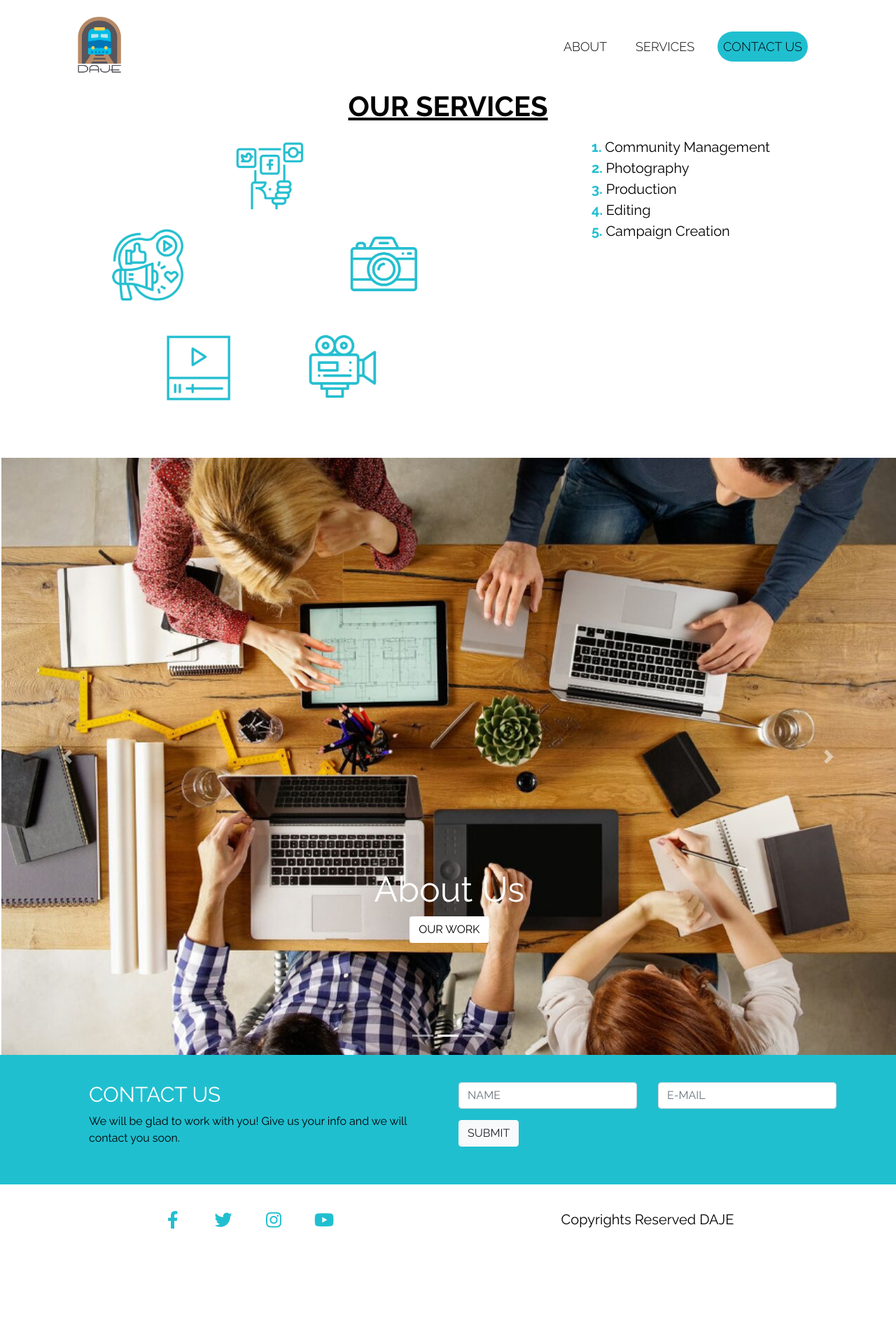
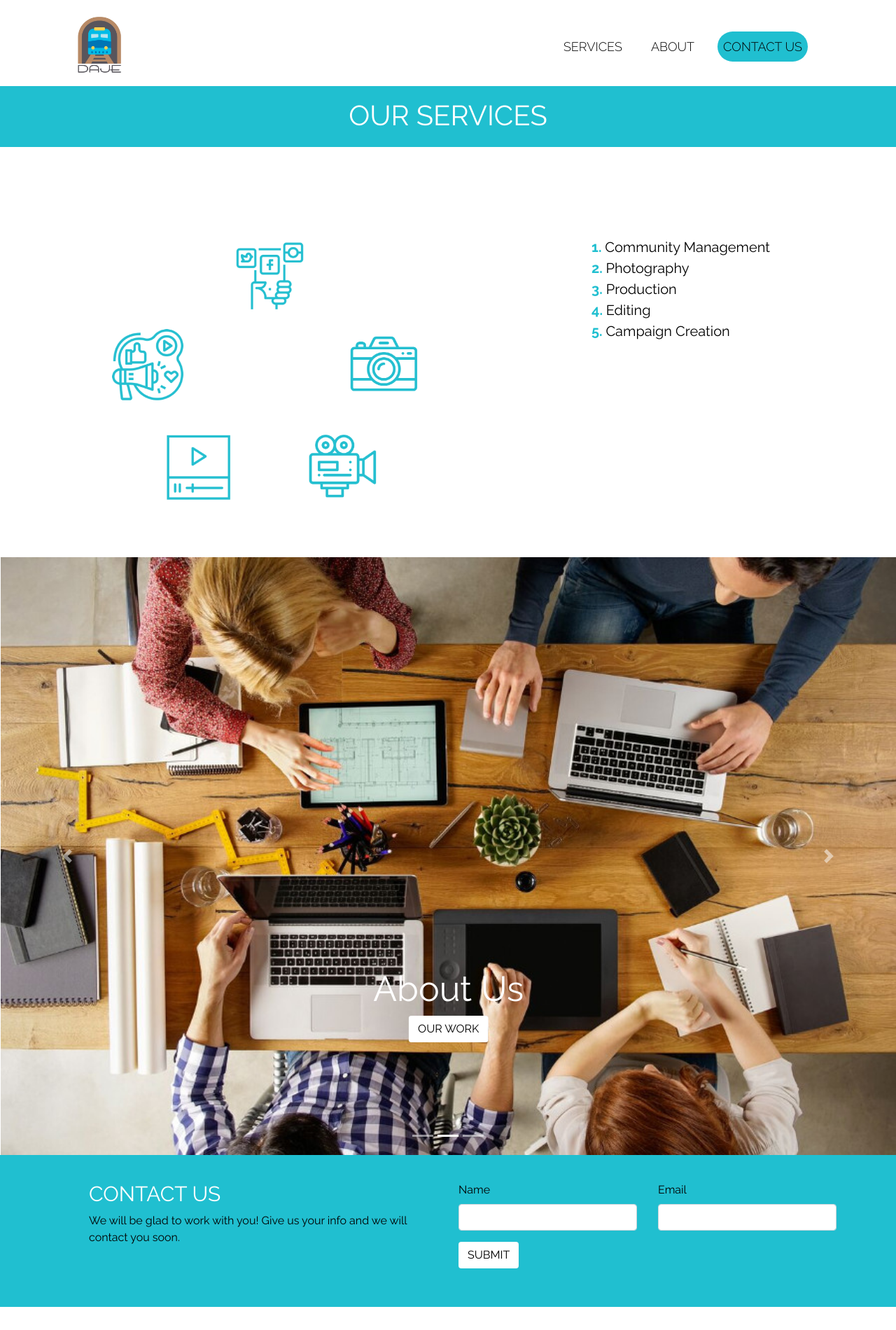
Before and after one commit to annaramos07/dajeagency, a plain HTML site: page index.html in a window 1280 px wide. Shown: the top 1900 px of the page at 70% size. Before the commit the page ends 1815 px from the top, so only its background shows below. Drawn offline with Linux system fonts and the light colour scheme.

Commit message:
Add files via upload

```diff
--- a/css/style.css
+++ b/css/style.css
@@ -160,6 +160,13 @@ footer .fab{
 #our{
 	color: #FFFFFF;
 	background-color: #20BFD0;
+	padding-top: 11%;
+	padding-bottom: 1%;
+	text-align: center;
+	font-weight:bolder;
+
+
+
 
 
 
--- a/index.html
+++ b/index.html
@@ -4,7 +4,7 @@
 <meta charset="utf-8">
 <title>Freelance Site</title>
 <meta name="viewport" content="width=device-width, initial-scale=1.0">
-<link href="#" rel="icon">
+<link href="img/video-camera.png" rel="icon">
 <link href="css/bootstrap.min.css" rel="stylesheet">
 <link href="css/bootstrap-custom.css" rel="stylesheet">
 <link rel="stylesheet" href="https://use.fontawesome.com/releases/v5.8.1/css/all.css" integrity="sha384-50oBUHEmvpQ+1lW4y57PTFmhCaXp0ML5d60M1M7uH2+nqUivzIebhndOJK28anvf" crossorigin="anonymous">
@@ -31,10 +31,10 @@
 			  <div class="collapse navbar-collapse" id="navbar">
 				<ul class="navbar-nav ml-auto">
 				  <li class="nav-item active">
-					<a class="nav-link" href="#discover">ABOUT <span class="sr-only">(current)</span></a>
+					<a class="nav-link" href="#services">SERVICES <span class="sr-only">(current)</span></a>
 				  </li>
 				  <li class="nav-item">
-					<a class="nav-link" href="#hello">SERVICES</a>
+					<a class="nav-link" href="#slides">ABOUT</a>
 				  </li>
 
 					<li class="nav-item">
@@ -49,19 +49,23 @@
 		</div>
 	</header>
 
+	<section id="our">
+		<h1>OUR SERVICES</h1>
 
+
+
+	</section>
 
 	<section id="services">
 		<div class="container">
 
 
-			<h1>OUR SERVICES</h1>
 
 			<div class="row">
 
 
 			<article class="col-md-8 col-sm-8 col-xs-12">
-			<img src="img/servicios-01.png">
+			<img src="img/servicios-01.png" alr="servicios">
 			</article>
 
 
@@ -153,16 +157,17 @@
 
 				<div class="row">
 			<div class="form-group col-md-6 col-sm-12">
-						<input type="text" name="MERGE1" id="MERGE1" class="form-control" placeholder="NAME" required>
+				<label>Name</label>
+						<input type="text" name="MERGE1" id="MERGE1" class="form-control" required>
 					</div>
 			<div class="form-group col-md-6 col-sm-12">
-
-						<input type="text" name="MERGE0" id="MERGE0" class="form-control"  placeholder="E-MAIL" required>
+						<label>Email</label>
+						<input type="text" name="MERGE0" id="MERGE0" class="form-control" required>
 					</div>
 				</div>
 
 
-				<button type="submit" class="btn btn-light formss">SUBMIT</button>
+				<button type="submit" class="btn btn-light btn-rectangulo">SUBMIT</button>
 
 
 			</form>
```
Also changed, not shown: img/boutique-creative-agencies-PAGE-2017.jpg (added).
